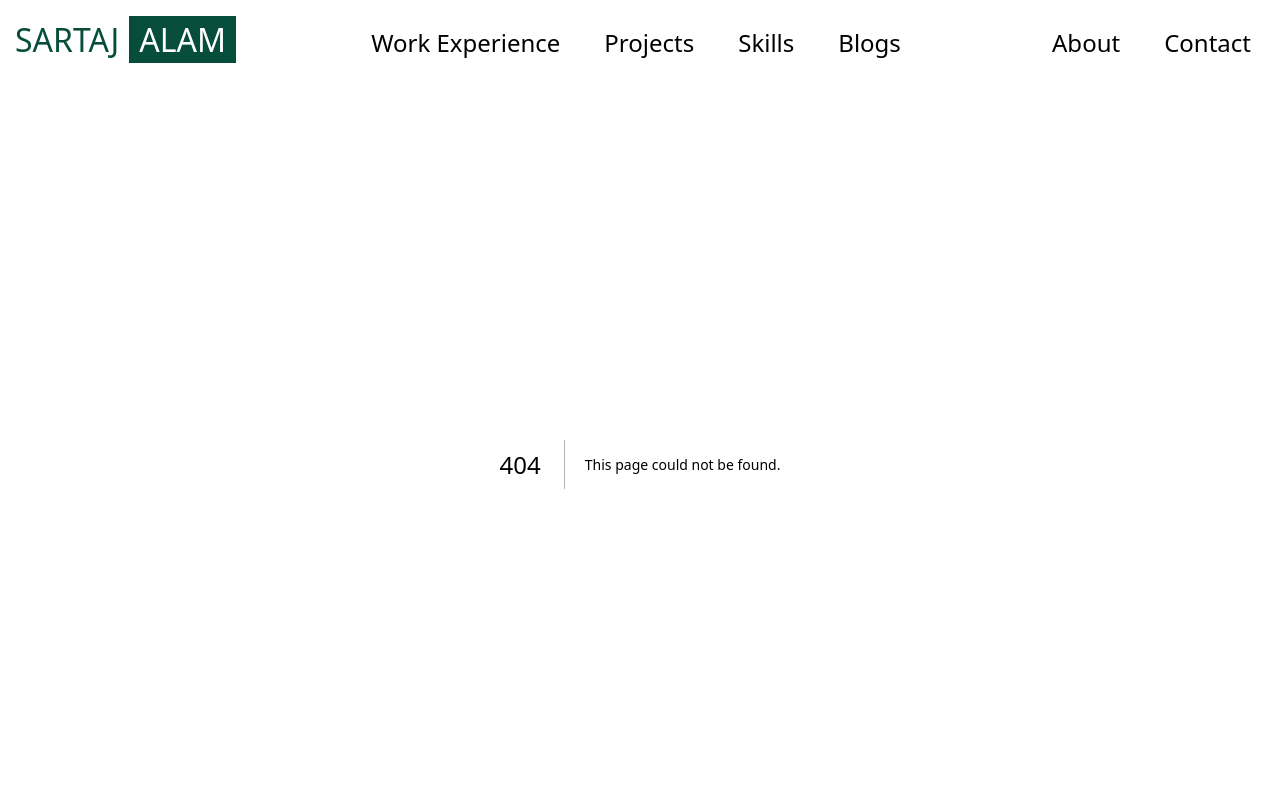
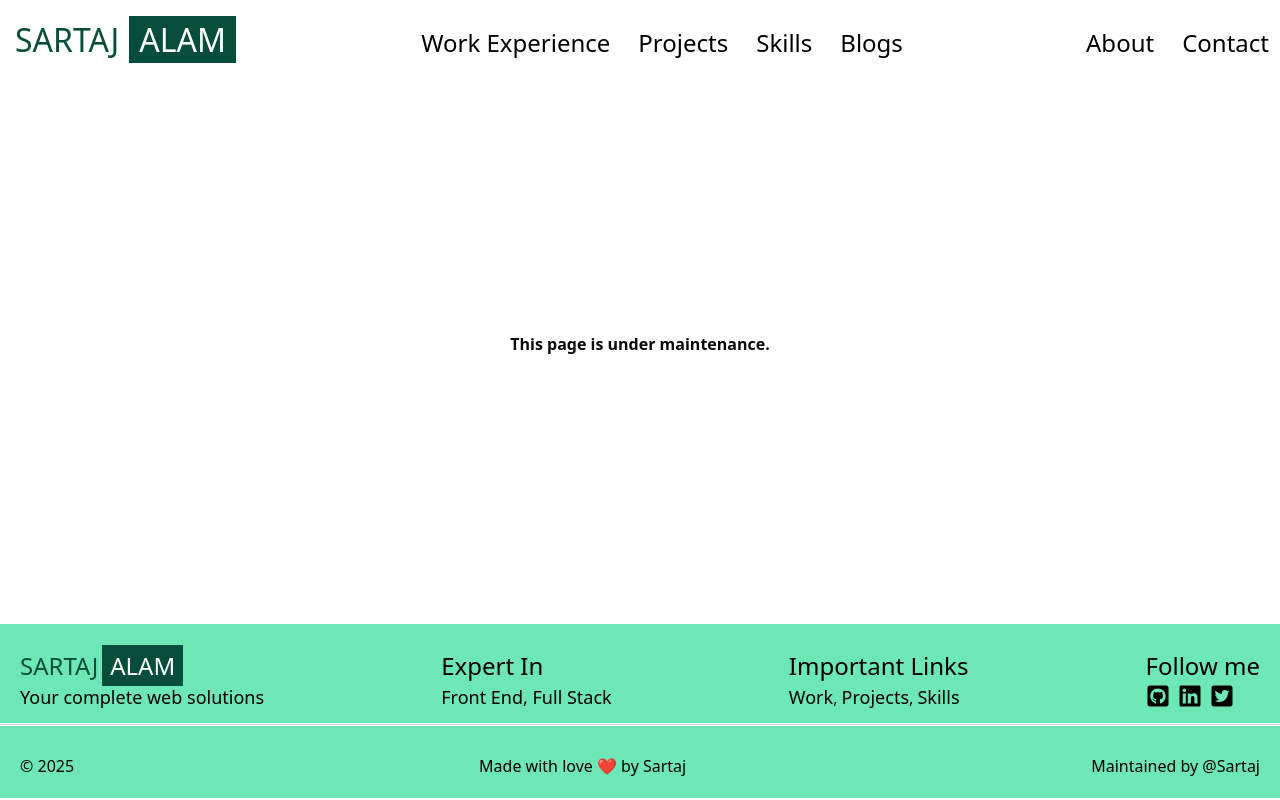
Before and after one commit to sak03/sartaj.dev, a Next.js app: page /project/pp01 in a window 1280 px wide. Before the commit this address had no page. Shown: the top 800 px of the page. Built offline with nearby package versions, Linux system fonts and the light colour scheme.

Commit message:
details file created

```diff
--- /dev/null
+++ b/src/app/project/[projectId]/page.js
@@ -0,0 +1,11 @@
+
+
+const ProjectDetails = () => {
+  return (
+      <div style={{ height: "70vh" }} className='flex justify-center items-center'>
+          <strong>This page is under maintenance.</strong>
+      </div>
+  )
+}
+
+export default ProjectDetails
--- a/src/app/projects/page.js
+++ b/src/app/projects/page.js
@@ -15,7 +15,7 @@ const Projects = () => {
             <div className='home-project-card-body'>
                 {personalProjectsData?.map((item, idx) => (
                     <Link
-                        href={`/projects`}
+                        href={`/project/${item.id}`}
                         key={item.id}
                         className="relative flex items-center w-full min-h-[160px] p-8 bg-white rounded-xl shadow-md mb-6 overflow-visible group cursor-pointer"
                         tabIndex={0}
--- /dev/null
+++ b/src/app/skill/[skillId]/page.js
@@ -0,0 +1,11 @@
+
+
+const SkillDetails = () => {
+  return (
+      <div style={{ height: "70vh" }} className='flex justify-center items-center'>
+          <strong>This page is under maintenance.</strong>
+      </div>
+  )
+}
+
+export default SkillDetails
--- a/src/app/skills/page.js
+++ b/src/app/skills/page.js
@@ -14,7 +14,7 @@ const Skills = () => {
             <div className='home-skill-card-body flex flex-col'>
                 {frontEndSkills?.map((item, idx) => (
                     <Link
-                        href={'/skills'}
+                        href={'/skill/' + item.id}
                         key={item.id}
                         className="relative home-skill-card flex items-center min-h-[120px] p-6 bg-white rounded-xl shadow-md mb-6 overflow-visible w-full group cursor-pointer"
                         tabIndex={0}
@@ -35,7 +35,7 @@ const Skills = () => {
             <div className='home-skill-card-body flex flex-col'>
                 {backEndSkills?.map((item, idx) => (
                     <Link
-                        href={'/skills'}
+                        href={'/skill/' + item.id}
                         key={item.id}
                         className="relative home-skill-card flex items-center min-h-[120px] p-6 bg-white rounded-xl shadow-md mb-6 overflow-visible w-full group cursor-pointer"
                         tabIndex={0}
@@ -56,7 +56,7 @@ const Skills = () => {
             <div className='home-skill-card-body flex flex-col'>
                 {databaseSkills?.map((item, idx) => (
                     <Link
-                        href={'/skills'}
+                        href={'/skill/' + item.id}
                         key={item.id}
                         className="relative home-skill-card flex items-center min-h-[120px] p-6 bg-white rounded-xl shadow-md mb-6 overflow-visible w-full group cursor-pointer"
                         tabIndex={0}
--- a/src/components/Header.js
+++ b/src/components/Header.js
@@ -22,19 +22,19 @@ const Header = () => {
             <a role="menuitem" tabIndex={0} aria-current={pathName === '/work-experience' ? 'page' : undefined} className={`header-item${pathName === '/work-experience' ? "-active" : ""} mx-1 flex`}>Work Experience</a>
           </Link>
           <Link href={'/projects'} legacyBehavior>
-            <a role="menuitem" tabIndex={0} aria-current={pathName === '/projects' ? 'page' : undefined} className={`header-item${pathName === '/projects' ? "-active" : ""} flex`}>Projects</a>
+            <a role="menuitem" tabIndex={0} aria-current={pathName === '/projects' ? 'page' : undefined} className={`header-item${pathName === '/projects' ? "-active" : ""} flex mx-5`}>Projects</a>
           </Link>
           <Link href={'/skills'} legacyBehavior>
             <a role="menuitem" tabIndex={0} aria-current={pathName === '/skills' ? 'page' : undefined} className={`header-item${pathName === '/skills' ? "-active" : ""} mx-1 flex`}>Skills</a>
           </Link>
           <Link href={'/blogs'} legacyBehavior>
-            <a role="menuitem" tabIndex={0} aria-current={pathName === '/blogs' ? 'page' : undefined} className={`header-item${pathName === '/blogs' ? "-active" : ""} flex`}>Blogs</a>
+            <a role="menuitem" tabIndex={0} aria-current={pathName === '/blogs' ? 'page' : undefined} className={`header-item${pathName === '/blogs' ? "-active" : ""} flex ml-5`}>Blogs</a>
           </Link>
         </div>
         {/* Right: About, Contact */}
         <div className='flex my-2 header-item-div' role="menubar">
           <Link href={'/about'} legacyBehavior>
-            <a role="menuitem" tabIndex={0} aria-current={pathName === '/about' ? 'page' : undefined} className={`header-item${pathName === '/about' ? "-active" : ""} flex`}>About</a>
+            <a role="menuitem" tabIndex={0} aria-current={pathName === '/about' ? 'page' : undefined} className={`header-item${pathName === '/about' ? "-active" : ""} flex mr-5`}>About</a>
           </Link>
           <Link href={'/contact'} legacyBehavior>
             <a role="menuitem" tabIndex={0} aria-current={pathName === '/contact' ? 'page' : undefined} className={`header-item${pathName === '/contact' ? "-active" : ""} mx-1 flex`}>Contact</a>
--- a/src/components/home/HomeProjects.js
+++ b/src/components/home/HomeProjects.js
@@ -18,7 +18,7 @@ const HomeProjects = () => {
       <div className='home-project-card-body'>
         {personalProjectsData?.map((item, idx) => (
           <Link
-            href={`/projects`}
+            href={`/project/${item.id}`}
             key={item.id}
             className="relative flex items-center w-full min-h-[160px] p-8 bg-white rounded-xl shadow-md mb-6 overflow-visible group cursor-pointer"
             tabIndex={0}
--- a/src/components/home/HomeSkills.js
+++ b/src/components/home/HomeSkills.js
@@ -19,7 +19,7 @@ const HomeSkills = () => {
                 {frontEndSkills?.slice(0,5)?.map((item, idx) => {
                     return(
                     <Link
-                        href={`/skills`}
+                        href={`/skill/${item.id}`}
                         key={item.id}
                         className="relative home-skill-card flex items-center min-h-[120px] p-6 bg-white rounded-xl shadow-md mb-6 overflow-visible w-full group cursor-pointer"
                         tabIndex={0}
--- a/src/scss/_header.scss
+++ b/src/scss/_header.scss
@@ -94,7 +94,7 @@
     .header-item {
         font-size: 24px;
         color: $dark-text;
-        padding: 2px 20px;
+        padding: 2px;
         margin-top: 10px;
         cursor: pointer;
     }
@@ -104,10 +104,10 @@
         // color: $light-text;
         // background-color: $theme-dark-text;
         color: $theme-dark-text;
-        padding: 2px 20px;
-        border-radius: 30px;
+        padding: 2px;
         margin-top: 10px;
         cursor: pointer;
+        border-bottom: 2px solid $theme-dark-text;
     }
 
     .header-item-active {
@@ -115,10 +115,10 @@
         // color: $light-text;
         // background-color: $theme-dark-text;
         color: $theme-dark-text;
-        padding: 2px 20px;
-        border-radius: 30px;
+        padding: 2px;
         margin-top: 10px;
         cursor: pointer;
+        border-bottom: 2px solid $theme-dark-text;
     }
 
     .header-hamberger {
```
